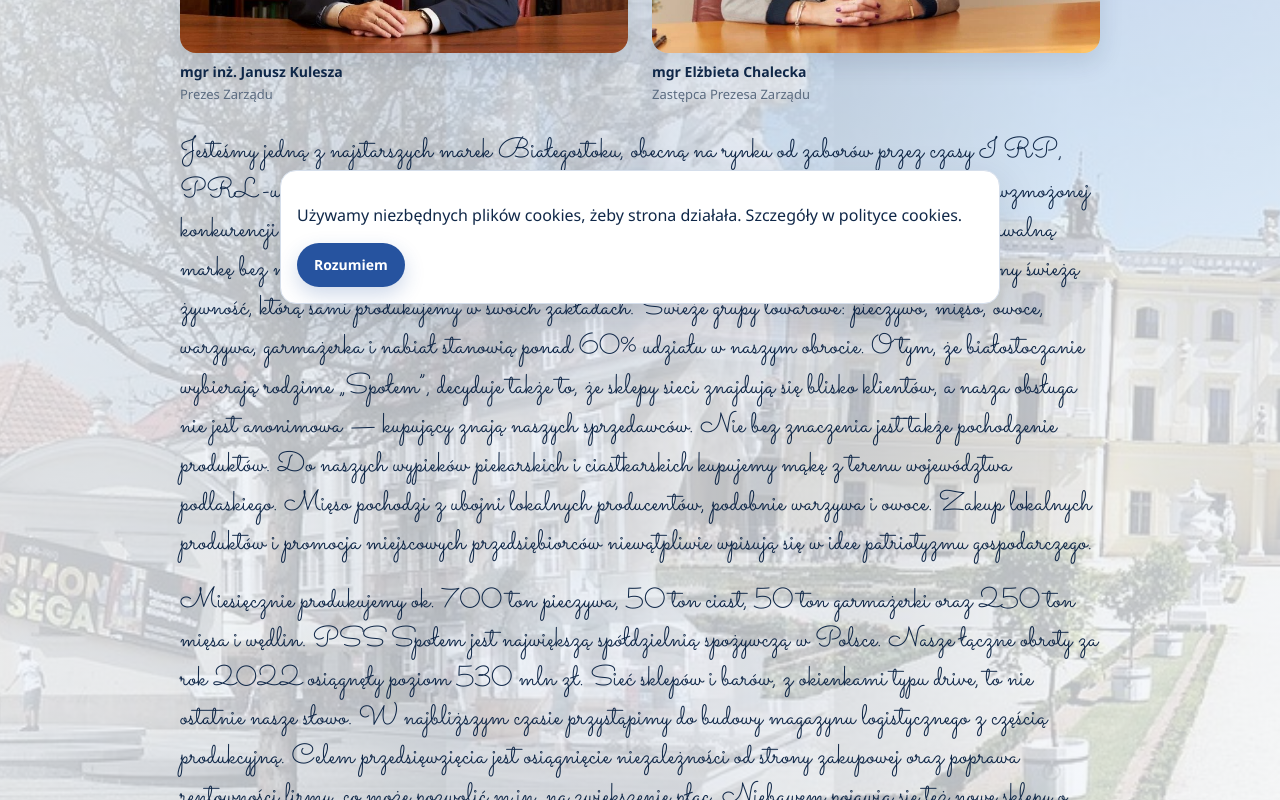
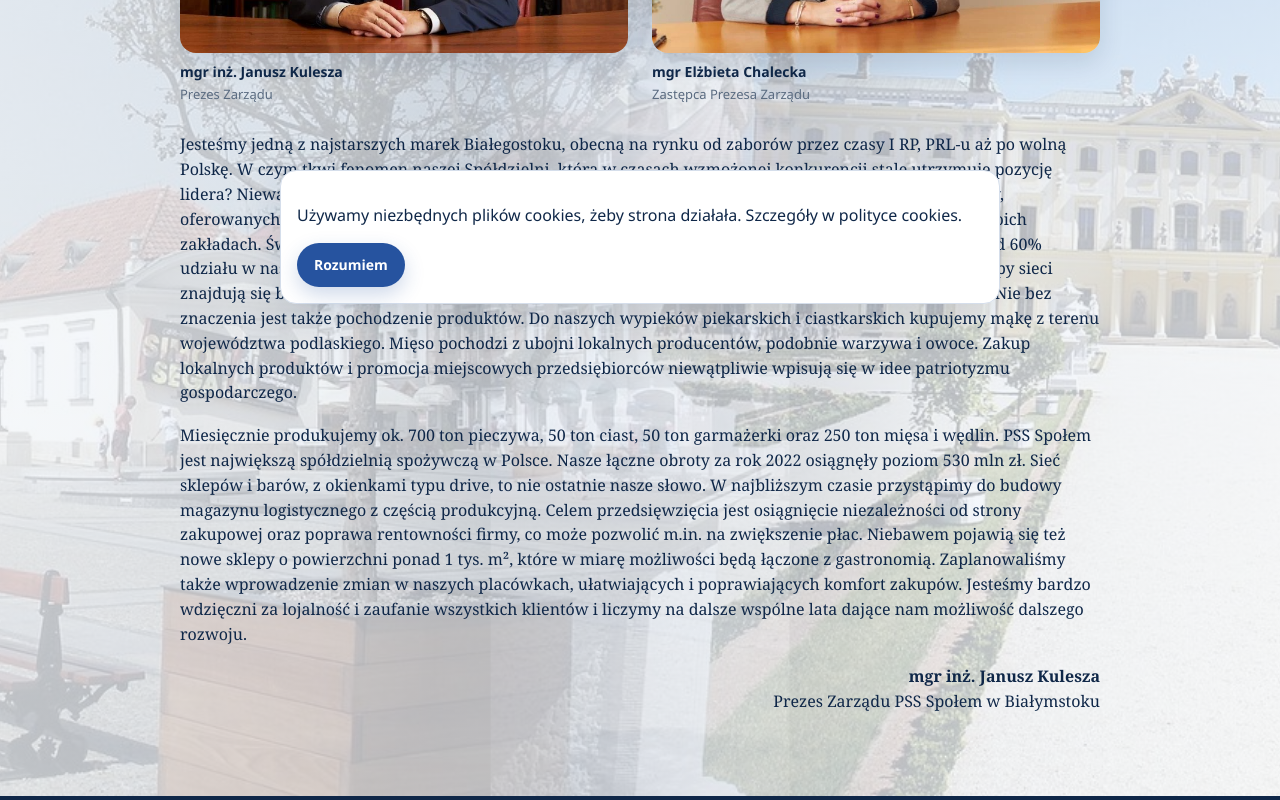
Before and after one commit to adbednarczyk-ship-it/pss-spolem-bialystok, a Next.js app: page /lokalni-patrioci in a window 1280 px wide. Shown: the part 480-1280 px from the top of the page. Built offline with nearby package versions, Linux system fonts and the light colour scheme.

Commit message:
Przywróć standardową czcionkę treści listu

```diff
--- a/app/globals.css
+++ b/app/globals.css
@@ -1,4 +1,3 @@
-@import url("https://fonts.googleapis.com/css2?family=Sacramento&display=swap");
 :root {
   --blue: #26539f;
   --blue-dark: #16386f;
@@ -413,15 +412,8 @@ button, input, select, textarea { font: inherit; }
   font-size: 14px;
 }
 .portrait span { color: var(--muted); font-size: 13px; }
-.letter {
-  font-family: Sacramento, "Segoe Script", cursive;
-  font-size: 28px;
-  font-weight: 400;
-  line-height: 1.4;
-}
 .letter p { margin: 0 0 18px; }
 .letter-sign { text-align: right; }
 @media (max-width: 700px) {
   .article-photos { grid-template-columns: 1fr; }
-  .letter { font-size: 24px; }
 }
```
